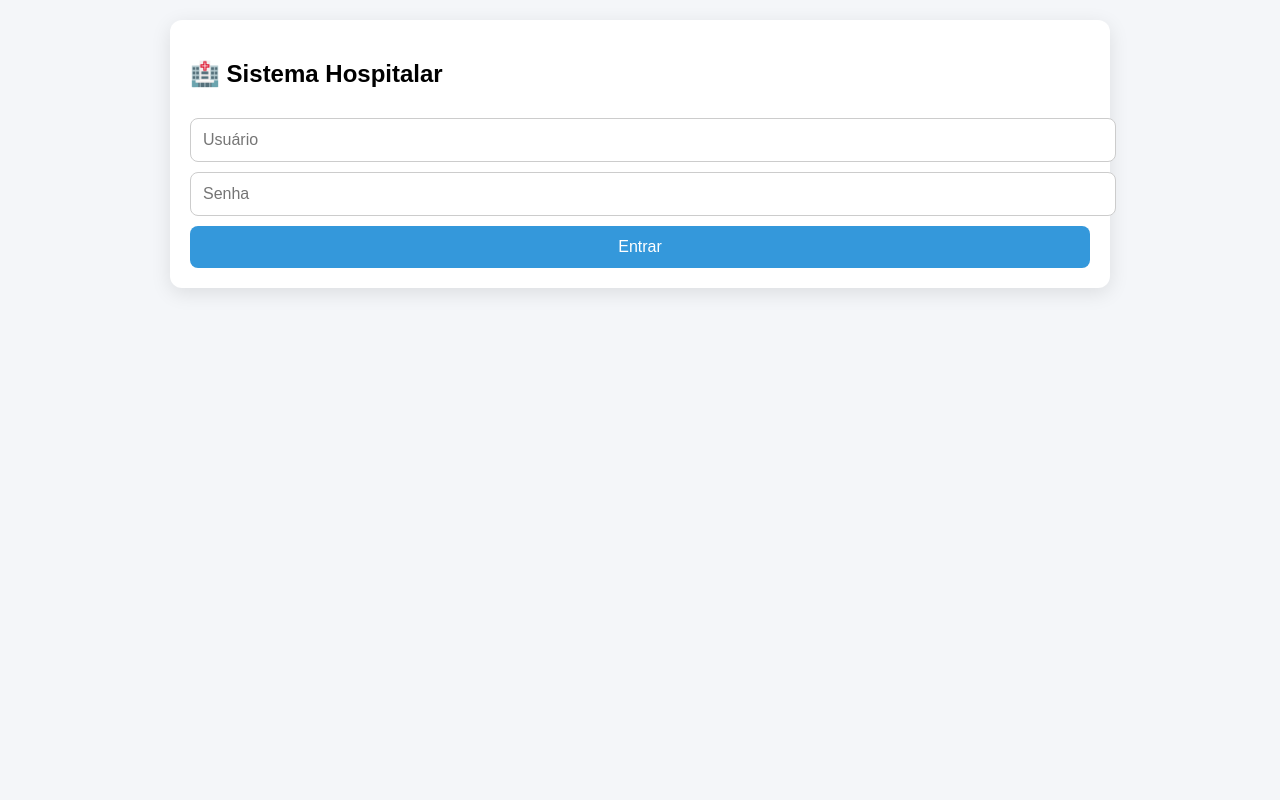
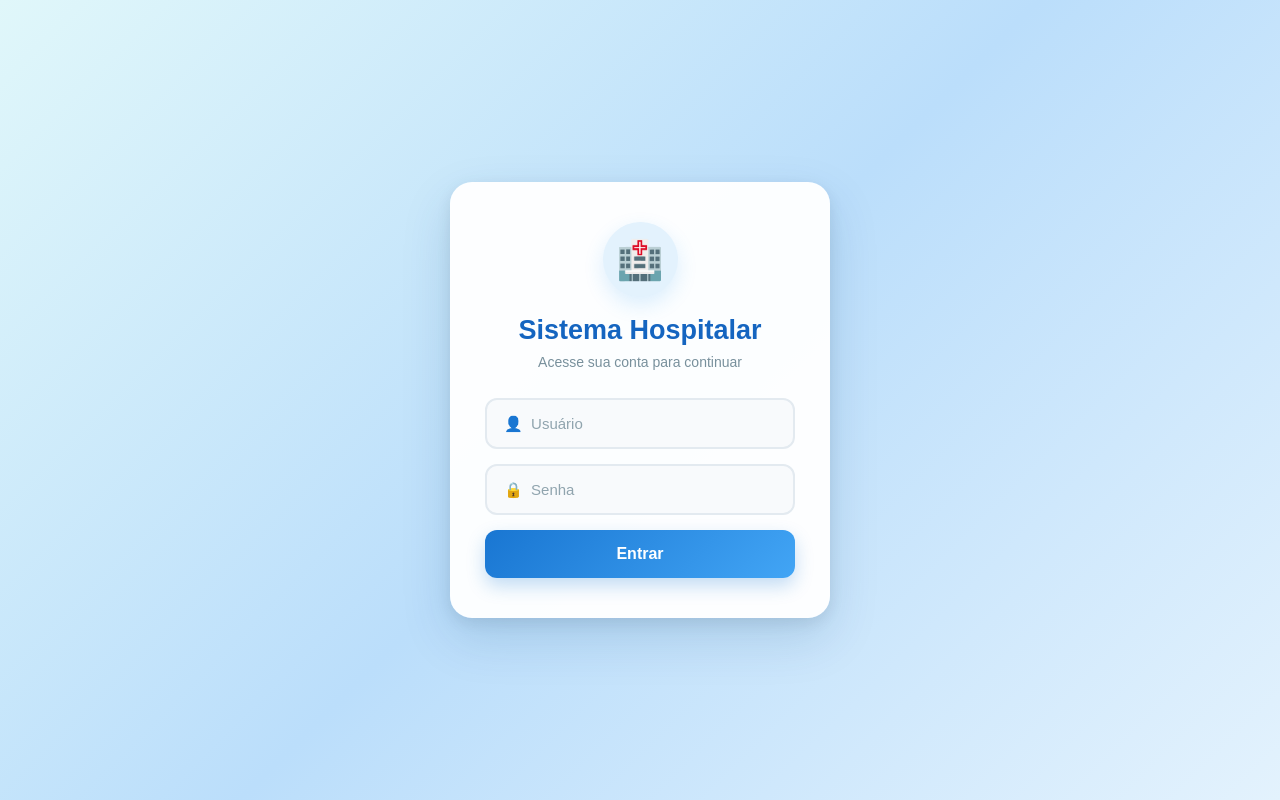
Before and after one commit to julianaportela78/projeto-hospitall, a website: page frontend/index.html in a window 1280 px wide. Drawn offline with Linux system fonts and the light colour scheme; files that its build step writes are made by us from their sources.

Commit message:
Update index.html

```diff
--- a/frontend/index.html
+++ b/frontend/index.html
@@ -1,33 +1,252 @@
-<!DOCTYPE html>
-<html>
-<head>
-<link rel="stylesheet" href="style.css">
-</head>
-<body>
+<!DOCTYPE html> <html lang="pt-BR"> <head> <meta charset="UTF-8"> <meta name="viewport" content="width=device-width, initial-scale=1.0"> <title>Sistema Hospitalar</title>
+<style>
+    * {
+        margin: 0;
+        padding: 0;
+        box-sizing: border-box;
+    }
+
+    body {
+        min-height: 100vh;
+
+        display: flex;
+        align-items: center;
+        justify-content: center;
+
+        font-family: Arial, Helvetica, sans-serif;
+
+        background: linear-gradient(
+            135deg,
+            #e0f7fa,
+            #bbdefb,
+            #e3f2fd
+        );
+    }
+
+    .container {
+        width: 380px;
+        padding: 40px 35px;
+
+        background: rgba(255, 255, 255, 0.96);
+
+        border-radius: 22px;
+
+        text-align: center;
+
+        box-shadow:
+            0 20px 50px rgba(0, 70, 120, 0.15),
+            0 5px 15px rgba(0, 0, 0, 0.08);
+
+        animation: aparecer 0.6s ease;
+    }
+
+    .icon {
+        width: 75px;
+        height: 75px;
+
+        margin: 0 auto 18px;
+
+        display: flex;
+        align-items: center;
+        justify-content: center;
+
+        font-size: 38px;
+
+        background: #e3f2fd;
+
+        border-radius: 50%;
+
+        box-shadow: 0 8px 20px rgba(33, 150, 243, 0.15);
+    }
+
+    h2 {
+        color: #1565c0;
+
+        font-size: 27px;
+
+        margin-bottom: 8px;
+    }
+
+    .subtitle {
+        color: #78909c;
+
+        font-size: 14px;
+
+        margin-bottom: 28px;
+    }
+
+    .form {
+        display: flex;
+
+        flex-direction: column;
+
+        gap: 15px;
+    }
+
+    input {
+        width: 100%;
+
+        padding: 15px 17px;
+
+        border: 2px solid #e3eaf0;
+
+        border-radius: 12px;
+
+        outline: none;
+
+        font-size: 15px;
+
+        color: #263238;
+
+        background: #f8fafc;
+
+        transition: 0.3s;
+    }
+
+    input::placeholder {
+        color: #90a4ae;
+    }
+
+    input:focus {
+        border-color: #42a5f5;
+
+        background: #ffffff;
+
+        box-shadow: 0 0 0 4px rgba(66, 165, 245, 0.12);
+    }
+
+    button {
+        width: 100%;
+
+        padding: 15px;
+
+        border: none;
+
+        border-radius: 12px;
+
+        background: linear-gradient(
+            135deg,
+            #1976d2,
+            #42a5f5
+        );
+
+        color: white;
+
+        font-size: 16px;
+
+        font-weight: bold;
+
+        cursor: pointer;
+
+        box-shadow: 0 8px 18px rgba(25, 118, 210, 0.25);
+
+        transition: 0.3s;
+    }
+
+    button:hover {
+        transform: translateY(-2px);
+
+        box-shadow: 0 12px 25px rgba(25, 118, 210, 0.35);
+    }
+
+    button:active {
+        transform: translateY(0);
+    }
+
+    @keyframes aparecer {
+        from {
+            opacity: 0;
+
+            transform: translateY(20px) scale(0.97);
+        }
+
+        to {
+            opacity: 1;
+
+            transform: translateY(0) scale(1);
+        }
+    }
+
+    @media (max-width: 450px) {
+        .container {
+            width: 90%;
+
+            padding: 35px 25px;
+        }
+
+        h2 {
+            font-size: 24px;
+        }
+    }
+</style>
+
+</head> <body>
 <div class="container">
-  <h2>🏥 Sistema Hospitalar</h2>
-  <input id="usuario" placeholder="Usuário">
-  <input id="senha" type="password" placeholder="Senha">
-  <button onclick="login()">Entrar</button>
+
+    <div class="icon">
+        🏥
+    </div>
+
+    <h2>Sistema Hospitalar</h2>
+
+    <p class="subtitle">
+        Acesse sua conta para continuar
+    </p>
+
+    <div class="form">
+
+        <input
+            id="usuario"
+            type="text"
+            placeholder="👤  Usuário"
+        >
+
+        <input
+            id="senha"
+            type="password"
+            placeholder="🔒  Senha"
+        >
+
+        <button onclick="login()">
+            Entrar
+        </button>
+
+    </div>
+
 </div>
 
 <script>
     function login() {
         fetch("/login", {
             method: "POST",
-    headers: {"Content-Type": "application/json"},
+
+            headers: {
+                "Content-Type": "application/json"
+            },
+
             body: JSON.stringify({
                 usuario: usuario.value,
                 senha: senha.value
             })
         })
-  .then(r => r.json())
+            .then(response => response.json())
+
             .then(data => {
-    if(data.tipo === "triagem") location.href = "triagem.html";
-    if(data.tipo === "medico") location.href = "medico.html";
-    if(data.tipo === "atendimento") location.href = "atendimento.html";
+
+                if (data.tipo === "triagem") {
+                    location.href = "triagem.html";
+                }
+
+                if (data.tipo === "medico") {
+                    location.href = "medico.html";
+                }
+
+                if (data.tipo === "atendimento") {
+                    location.href = "atendimento.html";
+                }
+
             });
     }
 </script>
-</body>
-</html>
+
+</body> </html>
```
Lines whose indentation alone changed are shown as unchanged.
